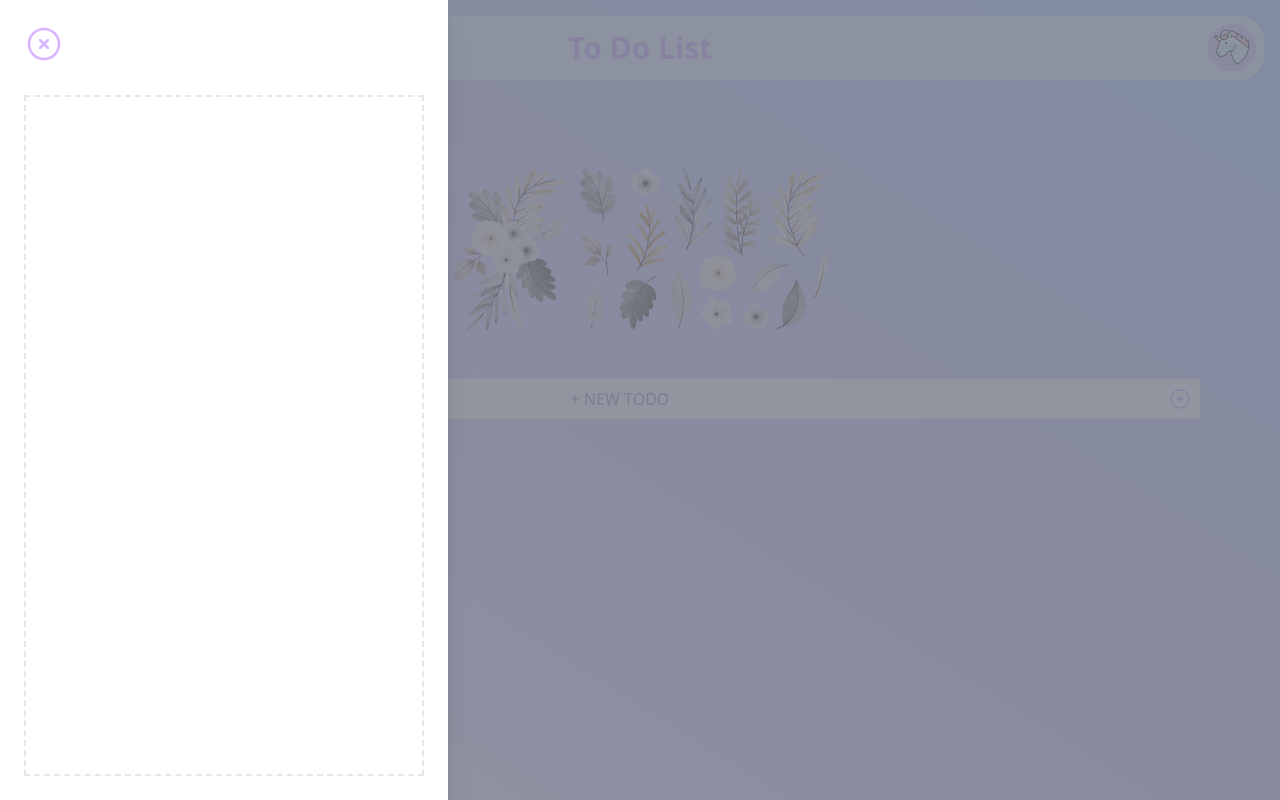
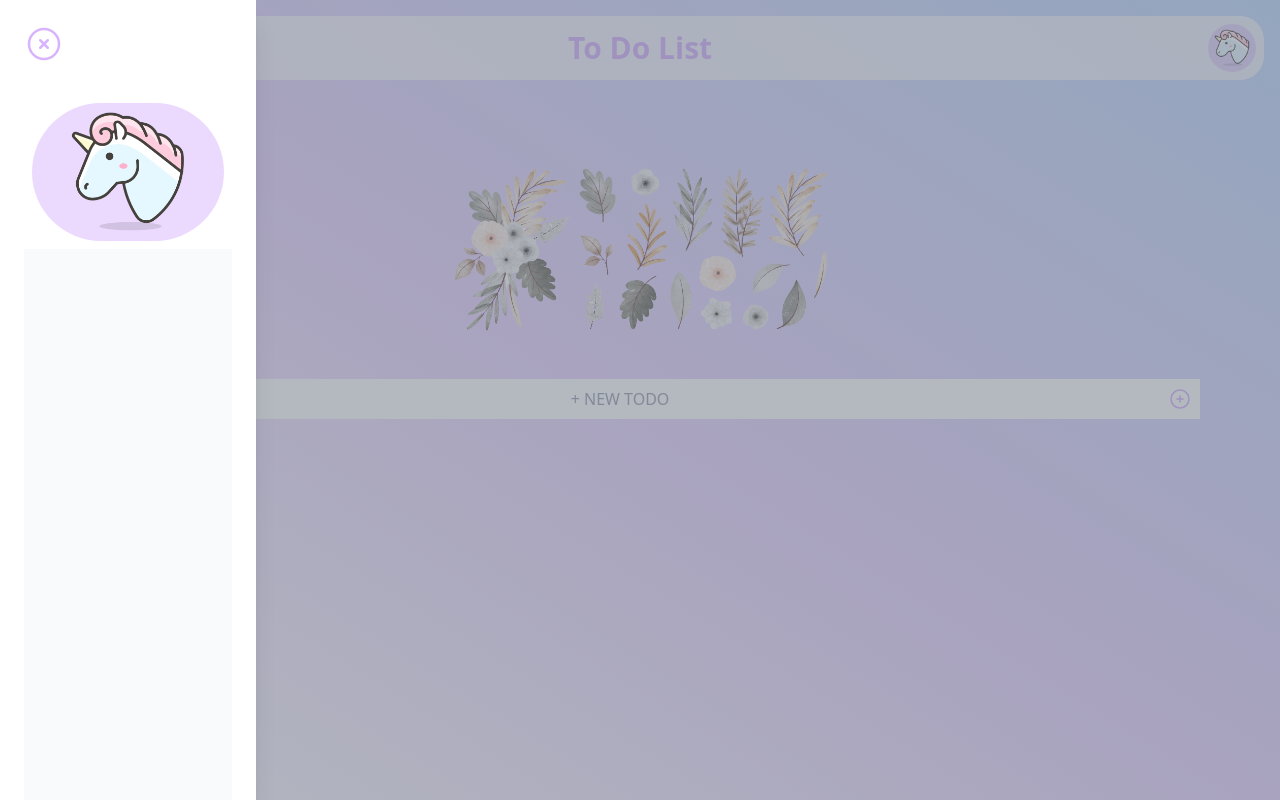
Before and after one commit to cocoide/todo-app, a Next.js app: page / in a window 1280 px wide. Both pictures are taken after a click on the button 48 px from the left and 48 px from the top of the page. Built offline with nearby package versions, Linux system fonts and the light colour scheme.

Commit message:
change design in Drawer

```diff
--- a/src/components/Drawer/Drawer.tsx
+++ b/src/components/Drawer/Drawer.tsx
@@ -1,6 +1,7 @@
 import { Dialog } from "@headlessui/react"
 import { XCircleIcon } from "@heroicons/react/24/outline"
-import { useRecoilState, useSetRecoilState } from "recoil"
+import Image from "next/image"
+import { useRecoilState } from "recoil"
 import DrawerMotion from "./DrawerMotion"
 import { isDrawerOpen } from "./isDrawerOpen"
 
@@ -26,7 +27,13 @@ export const Drawer = () => {
                     <div className="relative mt-6 flex-1 px-4 sm:px-6">
                         {/* Replace with your content */}
                         <div className="absolute inset-0 px-4 sm:px-6">
-                            <div className="h-full border-2 border-dashed border-gray-200" aria-hidden="true" />
+
+                            <div className=' text-white m-2 rounded-full bg-purple-300 p-1 bg-opacity-50 flex justify-center place-items-cente'>
+                                <Image src="/unicorn.png" height={130} width={130} alt={""}
+                                    className="" />
+                            </div>
+                            <div className="h-full bg-slate-50" />
+
                         </div>
                         {/* /End replace */}
                     </div>
--- a/src/components/Drawer/DrawerMotion.tsx
+++ b/src/components/Drawer/DrawerMotion.tsx
@@ -17,11 +17,10 @@ export default function DrawerMotion({ open, setOpen, children }: React.PropsWit
             enter="ease-in-out duration-500"
             enterFrom="opacity-0"
             enterTo="opacity-100"
-            leave="ease-in-out duration-500"
+            leave="ease-in-out duration-250"
             leaveFrom="opacity-100"
             leaveTo="opacity-0"
-          >
-            <div className="fixed inset-0 bg-gray-500 bg-opacity-75 transition-opacity" />
+          ><div className="fixed inset-0 bg-gray-500 bg-opacity-50 transition-opacity" />
           </Transition.Child>
 
           <div className="fixed inset-0 overflow-hidden">
@@ -29,14 +28,14 @@ export default function DrawerMotion({ open, setOpen, children }: React.PropsWit
               <div className="pointer-events-none fixed inset-y-0 left-0 flex max-w-full">
                 <Transition.Child
                   as={Fragment}
-                  enter="transition ease-in-out duration-250 transform"
+                  enter="transition ease-in-out duration-500 transform"
                   enterFrom="-translate-x-full"
                   enterTo="translate-x-0"
-                  leave="transition ease-in-out duration-250 transform"
+                  leave="transition ease-in-out duration-500 transform"
                   leaveFrom="translate-x-0"
                   leaveTo="-translate-x-full"
                 >
-                  <Dialog.Panel className="pointer-events-auto relative w-screen max-w-md">
+                  <Dialog.Panel className="pointer-events-auto relative w-screen max-w-[50%] md:max-w-[30%] lg:max-w-[20%]">
 
                     {children}
 
```
